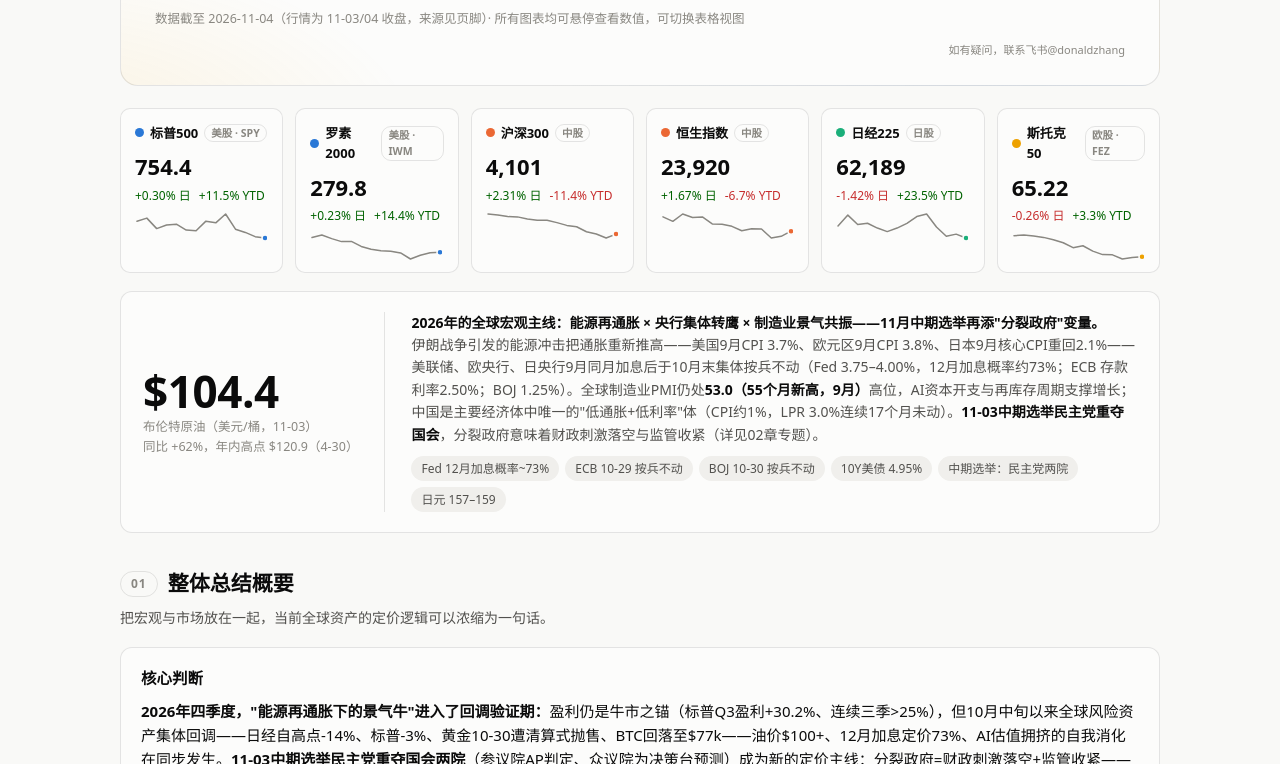
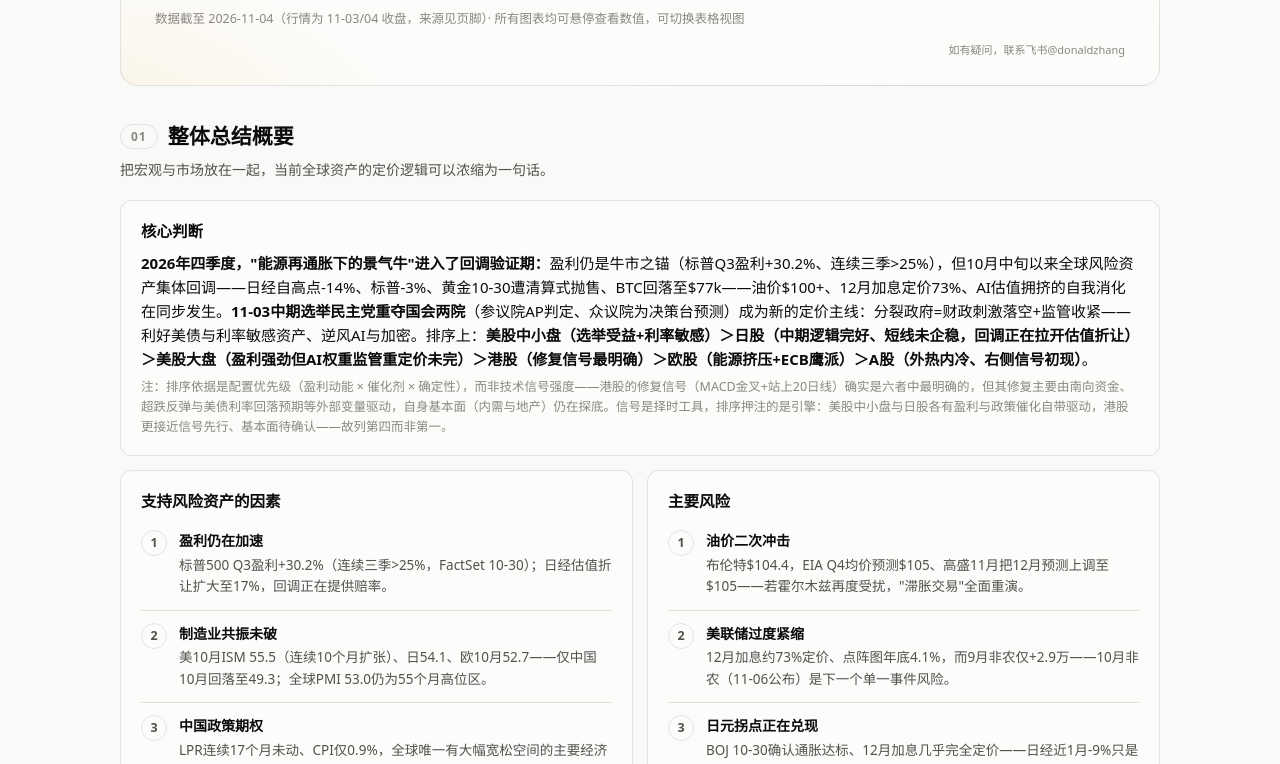
Before and after one commit to ftwealthmanagement/ftwealthmanagement.github.io, a plain HTML site: page index.html in a window 1280 px wide. Shown: the part 336-1100 px from the top of the page. Drawn offline with Linux system fonts and the light colour scheme.

Commit message:
精简开头:移除封面与总结概要之间的KPI行和全球主线横幅,renderKPI加空元素保护
Co-Authored-By: Claude <noreply@anthropic.com>

```diff
--- a/index.html
+++ b/index.html
@@ -350,32 +350,6 @@ footer a{color:var(--ink-2)}
   <p class="meta">数据截至 2026-11-04（行情为 11-03/04 收盘，来源见页脚）· 所有图表均可悬停查看数值，可切换表格视图</p>
   <div class="c-note">如有疑问，联系飞书@donaldzhang</div>
 </header>
-
-<!-- ===================== KPI 行 ===================== -->
-<div id="kpiRow"></div>
-
-<!-- ===================== 全球主线横幅 ===================== -->
-<div id="banner">
-  <div class="b-row">
-    <div>
-      <div class="herofig">$104.4</div>
-      <div class="herocap">布伦特原油（美元/桶，11-03）<br>同比 +62%，年内高点 $120.9（4-30）</div>
-    </div>
-    <div class="b-sep"></div>
-    <div class="b-txt">
-      <b>2026年的全球宏观主线：能源再通胀 × 央行集体转鹰 × 制造业景气共振——11月中期选举再添"分裂政府"变量。</b><br>
-      伊朗战争引发的能源冲击把通胀重新推高——美国9月CPI 3.7%、欧元区9月CPI 3.8%、日本9月核心CPI重回2.1%——美联储、欧央行、日央行9月同月加息后于10月末集体按兵不动（Fed 3.75–4.00%，12月加息概率约73%；ECB 存款利率2.50%；BOJ 1.25%）。全球制造业PMI仍处<b>53.0（55个月新高，9月）</b>高位，AI资本开支与再库存周期支撑增长；中国是主要经济体中唯一的"低通胀+低利率"体（CPI约1%，LPR 3.0%连续17个月未动）。<b>11-03中期选举民主党重夺国会</b>，分裂政府意味着财政刺激落空与监管收紧（详见02章专题）。
-      <div class="chips">
-        <span class="chip">Fed 12月加息概率~73%</span>
-        <span class="chip">ECB 10-29 按兵不动</span>
-        <span class="chip">BOJ 10-30 按兵不动</span>
-        <span class="chip">10Y美债 4.95%</span>
-        <span class="chip">中期选举：民主党两院</span>
-        <span class="chip">日元 157–159</span>
-      </div>
-    </div>
-  </div>
-</div>
 
 <!-- ===================== 一、总结概要 ===================== -->
 <section id="sec-sum">
@@ -1096,7 +1070,7 @@ function sparkSVG(key, W, H){
   return svg;
 }
 function renderKPI(){
-  const row = $('#kpiRow'); row.textContent='';
+  const row = $('#kpiRow'); if(!row) return; row.textContent='';
   ORDER.forEach(k=>{
     const d = IDX[k];
     const tile = document.createElement('div'); tile.className='tile';
```
